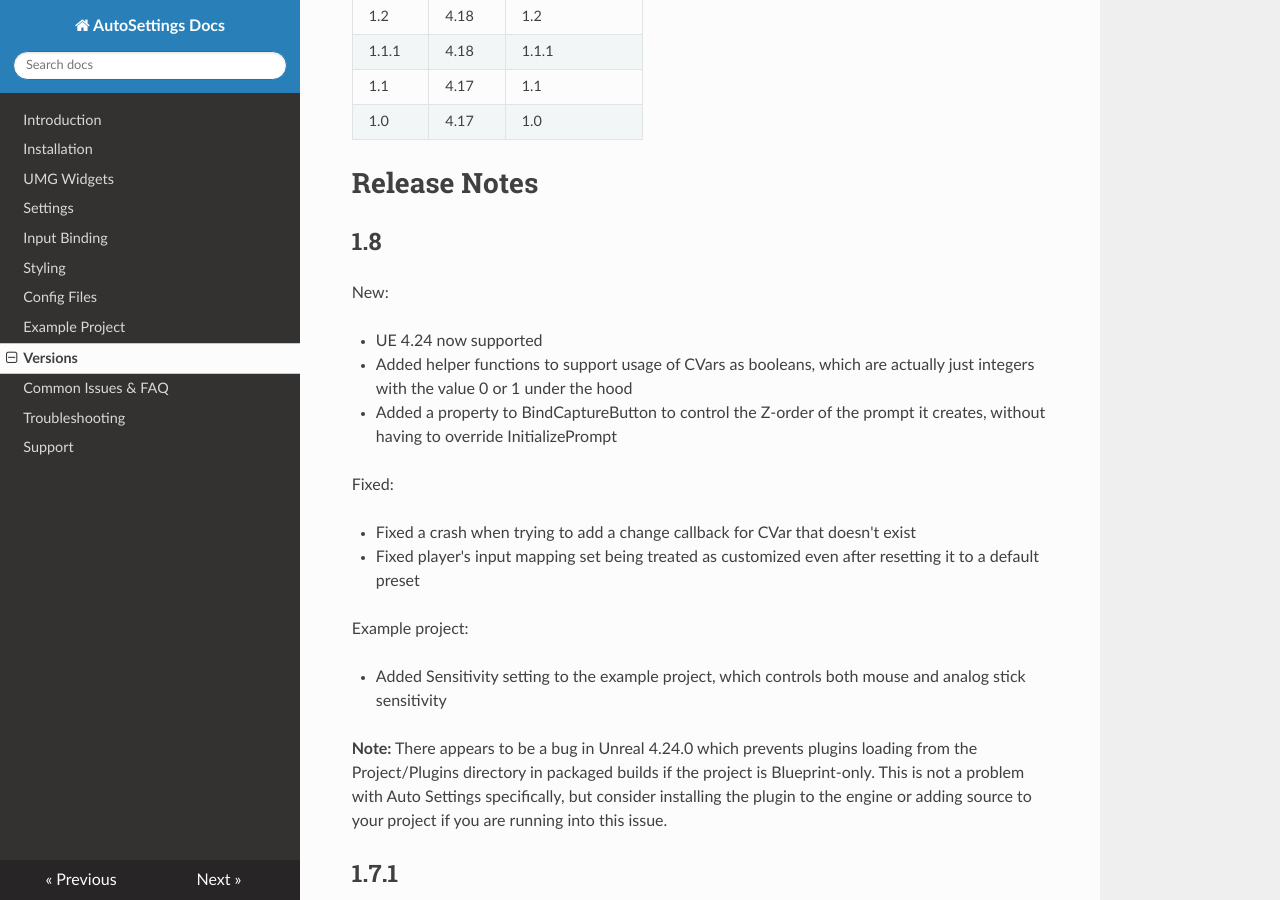
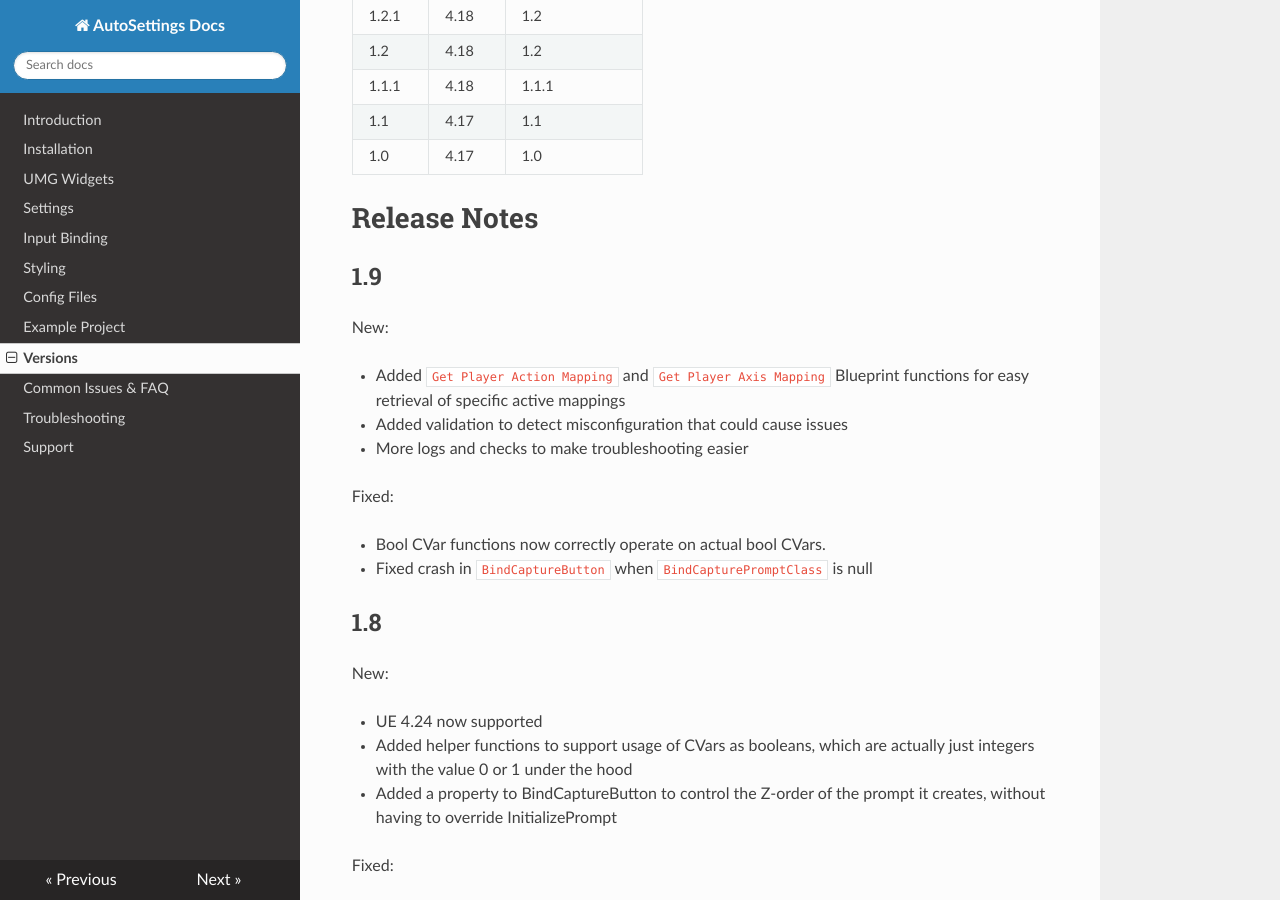
Before and after one commit to Acren/AutoSettings-Docs, an MkDocs documentation site: the page built from docs/versions.md, in a window 1280 px wide and 900 px high, scrolled down 935 px. Built offline with MkDocs 1.6.1, drawn with Linux system fonts in a browser that asks for light colours; nearby versions of some CDN libraries; old or Windows-style settings are respelled for this version of MkDocs.

Commit message:
Add 1.9 release notes

```diff
--- a/docs/versions.md
+++ b/docs/versions.md
@@ -7,6 +7,7 @@ The example project does not always need to match, but it is recommended to use
 
 Plugin  | Engine | Example Project
 ------- | ------ | ------------
+1.9     | 4.24   | 1.8
 1.8     | 4.24   | 1.8
 1.7.1   | 4.23   | 1.7
 1.7     | 4.23   | 1.7
@@ -30,6 +31,19 @@ Plugin  | Engine | Example Project
 1.0     | 4.17   | 1.0
 
 # Release Notes
+
+## 1.9
+
+New:
+
+- Added `Get Player Action Mapping` and `Get Player Axis Mapping` Blueprint functions for easy retrieval of specific active mappings
+- Added validation to detect misconfiguration that could cause issues
+- More logs and checks to make troubleshooting easier
+
+Fixed:
+
+- Bool CVar functions now correctly operate on actual bool CVars.
+- Fixed crash in `BindCaptureButton` when `BindCapturePromptClass` is null
 
 ## 1.8
 
```
